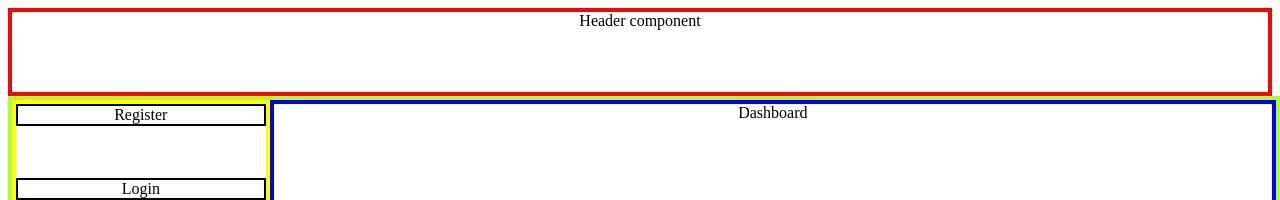
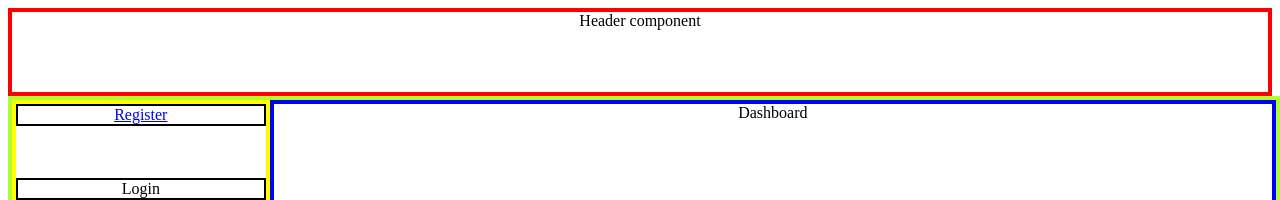
Before and after one commit to NightHawks-Organization/MERAKI_Academy_Project_4, a React (Create React App) app in the folder frontend/: page / in a window 1280 px wide. Shown: the top 200 px of the page. Built offline with nearby package versions, Linux system fonts and the light colour scheme.

Commit message:
frontend starter layout1

```diff
--- a/frontend/src/components/navigation/index.js
+++ b/frontend/src/components/navigation/index.js
@@ -7,7 +7,7 @@ const Navigation = () => {
   return (
     <div className="navigation">
       <div>
-      Register
+      <Link to="/register">Register</Link>
       </div>
       <div>
       Login
```
